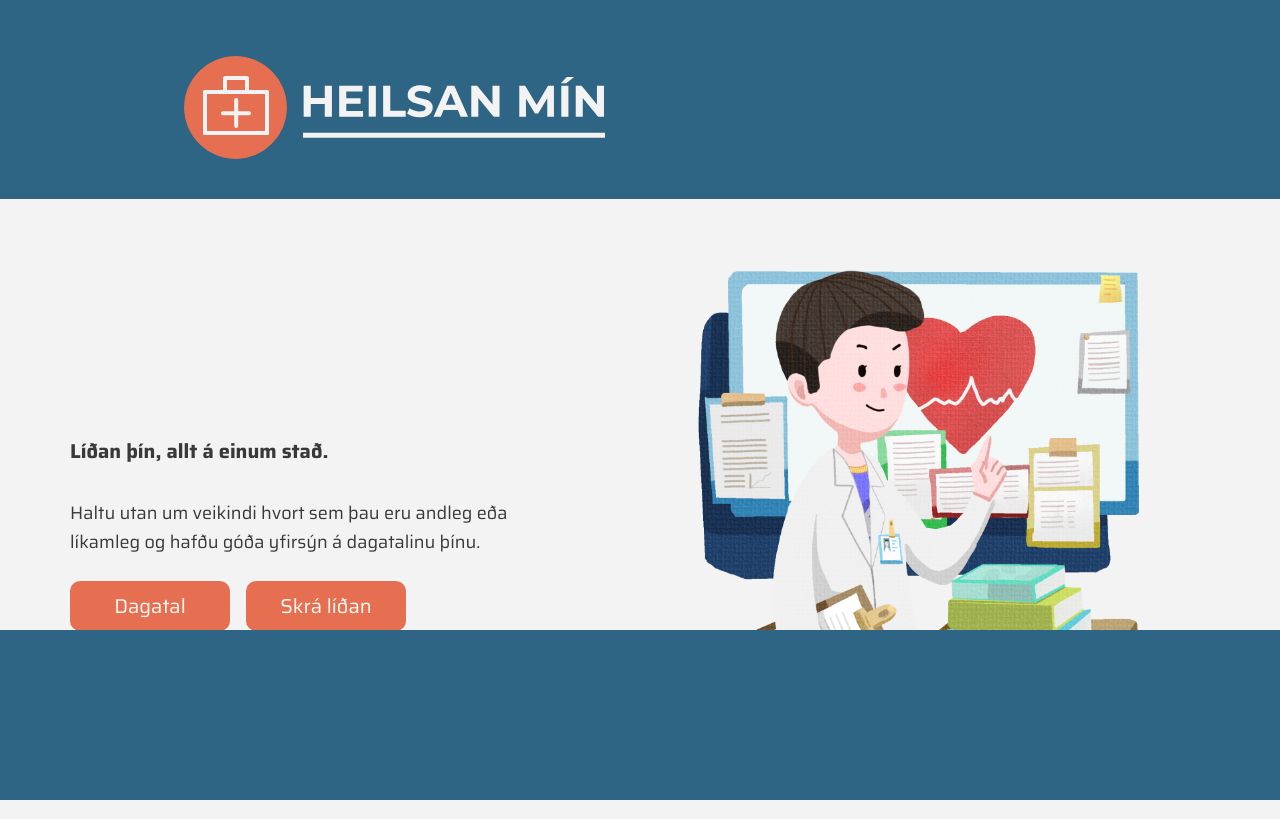
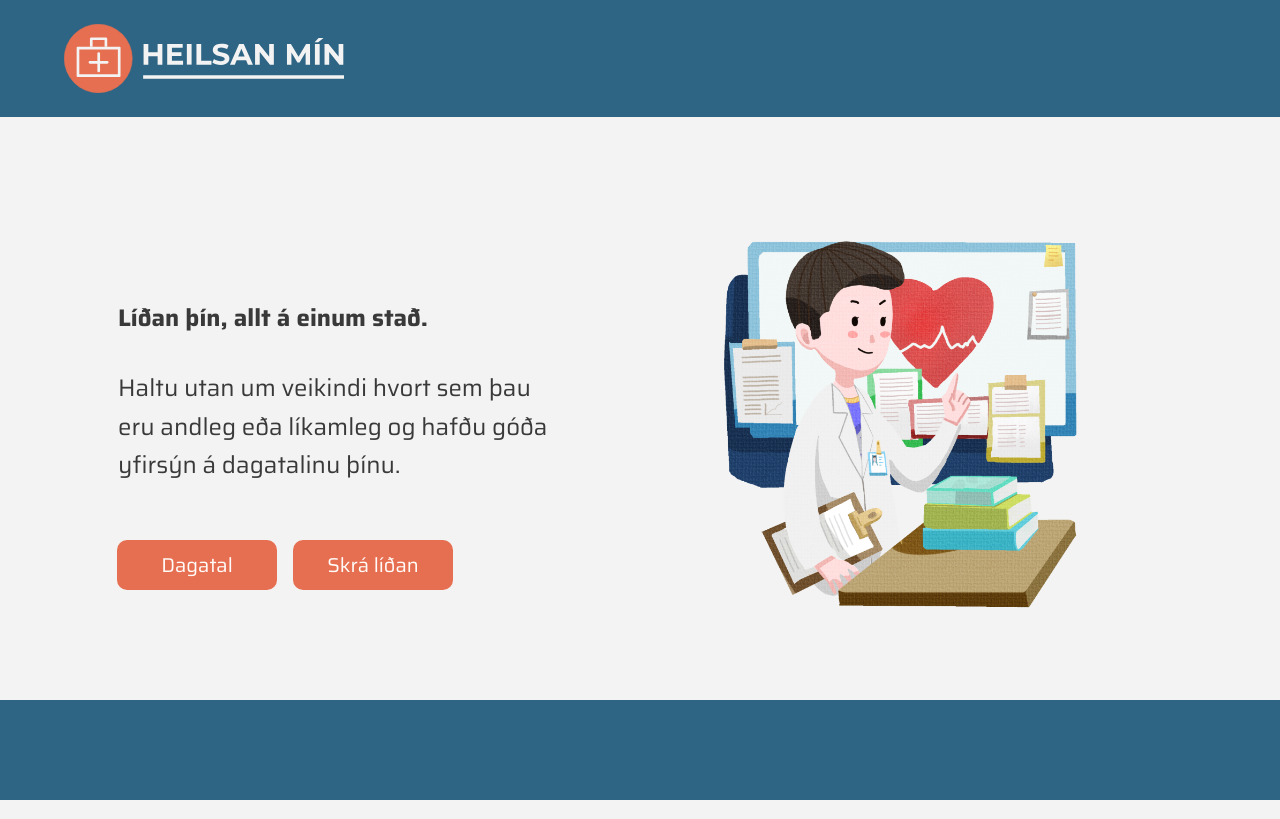
Before and after one commit to Aridaniel/health-app, a plain HTML site: page index.html in a window 1280 px wide. Drawn offline with Linux system fonts and the light colour scheme.

Commit message:
laga desktop forsíðuna

```diff
--- a/styles/_desktop.scss
+++ b/styles/_desktop.scss
@@ -84,17 +84,17 @@
     }
 
     .nav {
-        position: fixed;
-        bottom: 0;
-        left: 0;
+        position: absolute;
+        // bottom: 0;
+        // left: 0;
         width: 100%;
-        height: 170px;
+        height: 100px;
         background: $background-primary;
-        z-index: 1;
-        display: flex;
-        flex-direction: row;
-        justify-content: space-evenly;
-        align-items: center;
+        // z-index: 1;
+        // display: flex;
+        // flex-direction: row;
+        // justify-content: space-evenly;
+        // align-items: center;
 
         ul {
             display: flex;
@@ -115,6 +115,7 @@
             p {
                 display: none;
             }
+
             img {
                 display: none;
             }
@@ -124,6 +125,7 @@
             }
         }
     }
+
     /* Calendar */
 
     .calendar-container {
@@ -143,16 +145,16 @@
         line-height: 60px;
     }
 
-    .frontpage-img{
+    .frontpage-img {
         width: 10px;
     }
 
     // Front page footer
-    .frontpage-footer {
-        background-color: $background-primary;
-        width: 100%;
-        position: absolute;
-        bottom: 0;
-    }
+    // .frontpage-footer {
+    //     background-color: $background-primary;
+    //     width: 100%;
+    //     position: absolute;
+    //     bottom: 0;
+    // }
 
 }
--- a/styles/_variables.scss
+++ b/styles/_variables.scss
@@ -8,8 +8,10 @@ $accent-color: #add8e6; */
 
 
 /* Fonts */
-$mainFont : 'Saira', sans-serif;
-$calenderFont : 'Inter', sans-serif;
+$mainFont : 'Saira',
+sans-serif;
+$calenderFont : 'Inter',
+sans-serif;
 ;
 
 $mainTextColor : #393939;
@@ -26,7 +28,7 @@ $fontSizeDesktopHeadlines : 36px;
 
 
 
- @mixin phoneBody{
+@mixin phoneBody {
   font-family: $mainFont;
   color: $mainTextColor;
   font-size: $fontSizeSmall;
@@ -34,28 +36,27 @@ $fontSizeDesktopHeadlines : 36px;
 
 
 
- }
+}
 
- @mixin phoneBigButton
- {
+@mixin phoneBigButton {
   font-family: $mainFont;
-  color: $HeaderTextColor ;
+  color: $HeaderTextColor;
   font-size: $fontSizeLarge;
 
 
 
- }
- @mixin phoneHeader
- {
+}
+
+@mixin phoneHeader {
   font-family: $mainFont;
   color: $mainTextColor;
   font-size: $fontSizeLarge;
   line-height: auto;
 
 
- }
+}
 
- @mixin desktopBody{
+@mixin desktopBody {
   font-family: $mainFont;
   color: $mainTextColor;
   font-size: $fontSizeMedium;
@@ -64,7 +65,8 @@ $fontSizeDesktopHeadlines : 36px;
 
 
 }
- @mixin desktopFrontpage-menu{
+
+@mixin desktopFrontpage-menu {
   font-family: $mainFont;
   color: $mainTextColor;
   font-size: $fontSizeBig;
@@ -76,7 +78,8 @@ $fontSizeDesktopHeadlines : 36px;
 
 
 }
- @mixin desktopHeadlines{
+
+@mixin desktopHeadlines {
   font-family: $mainFont;
   color: $mainTextColor;
   font-size: $fontSizeDesktopHeadlines;
@@ -87,7 +90,8 @@ $fontSizeDesktopHeadlines : 36px;
 
 
 }
- @mixin desktopButton{
+
+  {
   font-family: $mainFont;
   color: $mainTextColor;
   font-size: $fontSizeBig;
@@ -135,6 +139,7 @@ $border: 1px solid #EBEBEB;
   text-align: center;
   font-size: 1rem;
   @include phoneBigButton;
+
   &:hover {
     box-shadow: 4px 4px 20px 2px $drop-shadow;
   }
--- a/styles/style.scss
+++ b/styles/style.scss
@@ -29,18 +29,19 @@ p {
     @include phoneBody
 }
 
-h2{
-    @include desktopFrontpage-menu;
-
-
-}
-h4{
+h2 {
     @include desktopFrontpage-menu;
 
 
 }
 
-h6{
+h4 {
+    @include desktopFrontpage-menu;
+
+
+}
+
+h6 {
     @include desktopFrontpage-menu;
 
 
@@ -69,13 +70,11 @@ label {
     @include phoneHeader;
 }
 
-.calendar-advice
-{
+.calendar-advice {
     @include phoneBody;
 }
 
-.condition-descr
-{
+.condition-descr {
     @include phoneBody
 }
 
@@ -84,12 +83,9 @@ label {
 /* Media query fyrir fonta */
 
 
-@media only screen and (min-width: 768px)
-{
-    p{
+@media only screen and (min-width: 768px) {
+    p {
         @include desktopBody
-
-
     }
 
 }
@@ -174,17 +170,8 @@ nav {
 
     }
 
-    // ------ Á þetta ekki að vera í desktop möppunni ? Vildi ekki færa það yfir ef ég vææri að rugla í einhverju en þetta
-    // ------ var hér og líka smá í desktop möppunni, spurning að copya þetta og færa yfir í desktop? -Kristbjörg
-
     #frontpage {
         background-color: $background-secondary;
-
-
-        // Front page header
-        // #frontpage-content {
-        //     display: block;
-        //     padding-top: 10px;
 
         h5 {
             text-align: center;
@@ -220,12 +207,15 @@ nav {
         #calendar-button {
             display: none;
         }
-    //}
+
+        //}
     }
 
     .btn-type1 {
         @include button-style($button-secondary, 334px)
     }
+
+    //------------- Desktop frontpage !! ----------------//
 
     @media only screen and (min-width: 768px) {
         #nav-list {
@@ -234,54 +224,61 @@ nav {
         }
 
         .frontpage-logo {
-            margin-right: auto;
-            margin-left: 10rem;
-            padding-top: 2rem;
-            padding-bottom: 1rem;
+            // margin-right: auto;
+            // margin-left: 10rem;
+            max-width: 20rem;
+            display: flex;
+            padding-left: 2.5rem;
+            align-items: stretch;
+            // padding-top: 2rem;
+            // padding-bottom: 1rem;
         }
 
-
-        //------------- Desktop frontpage !! ----------------//
         #frontpage-content {
             display: flex;
             flex-direction: row-reverse;
             flex-wrap: nowrap;
             justify-content: center;
             align-items: center;
-            //align-content: stretch;
             // margin-left: 10rem;
             // margin-right: 10rem;
-            //background-color: aqua;
-            //height: 70vh;
+            // background-color: aqua;
+            height: 80vh;
+            overflow: hidden;
 
 
-            div {
-                margin: 0 1rem;
-                /* All flex items have same width */
-                //flex: 1 1 0px;
-                //padding-top: 2rem;
-                //background-color: blueviolet;
-            }
+            // div {
+            //     // margin: 1rem;
+            //     /* All flex items have same width */
+            //     //flex: 1 1 0px;
+            //     //padding-top: 2rem;
+            //     // background-color: blueviolet;
+            // }
 
             .frontpage-img {
-                width: 100%;
                 max-width: 40rem;
                 min-width: 25rem;
-               // background-color: chocolate;
+                // background-color: chocolate;
             }
 
             .frontpage-textbox {
                 max-width: 500px;
+                padding-left: 2rem;
+                //background-color: salmon;
+
 
                 h5 {
                     text-align: start;
                     padding: 1rem 1rem;
-                    margin-top: 2rem;
+                    font-size: $fontSizeDesktopHeadlines;
+                    @include desktopFrontpage-menu;
                 }
 
                 p {
                     text-align: start;
-                    padding: 1rem 1rem;
+                    padding: 1rem 1rem 3rem;
+                    font-size: $fontSizeBig;
+                    @include desktopFrontpage-menu;
                 }
 
                 .frontpage-buttons {
@@ -303,6 +300,7 @@ nav {
                     margin-top: 0.5rem;
                     display: block;
                     width: 10rem;
+                    margin-left: 15px;
                 }
             }
 
@@ -351,6 +349,7 @@ nav {
         order: 1;
         align-self: flex-end;
     }
+
     .profile {
         order: 2;
         display: flex;
```
Also changed, not shown: styles/style.css, 1 other file.
